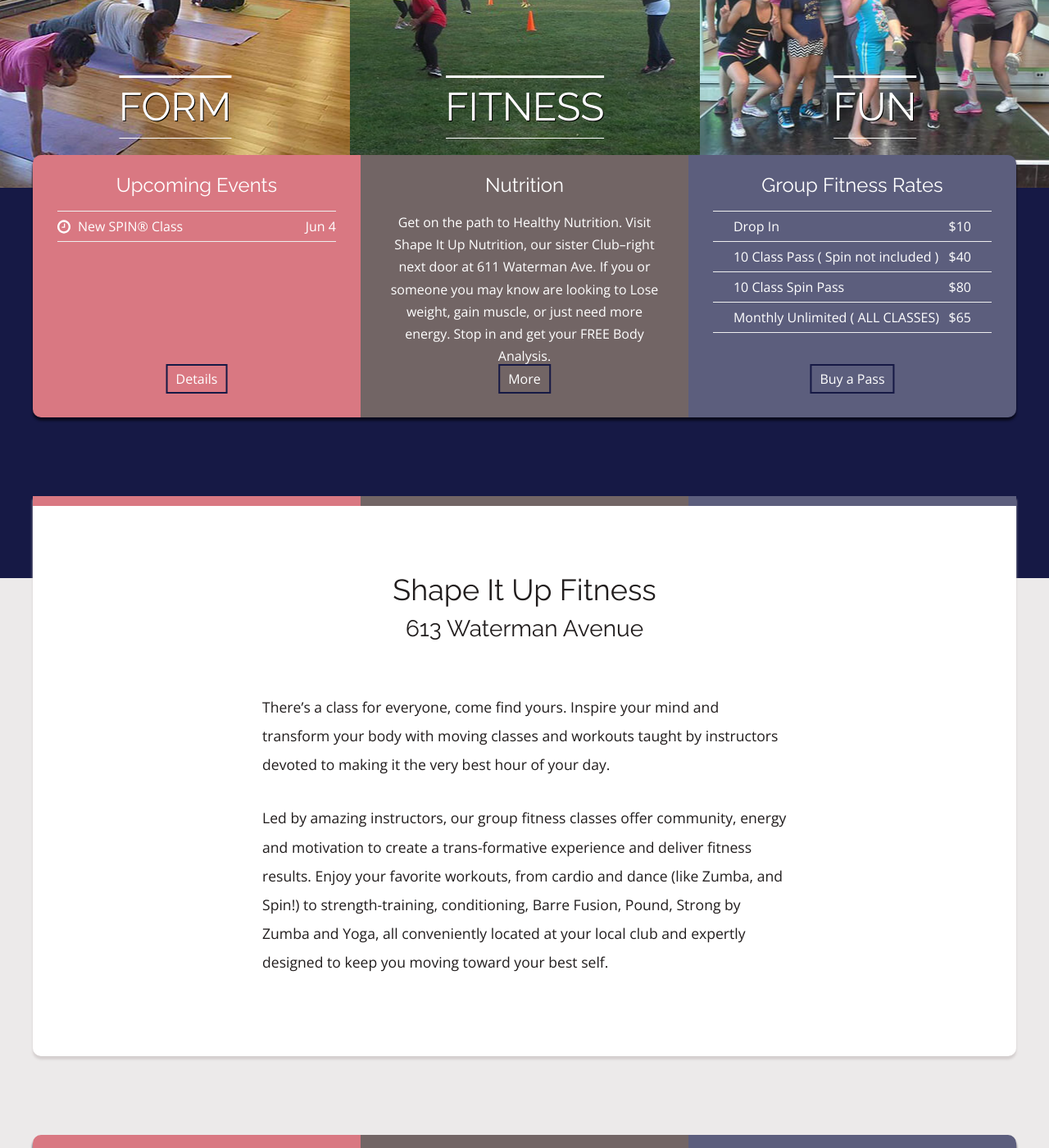
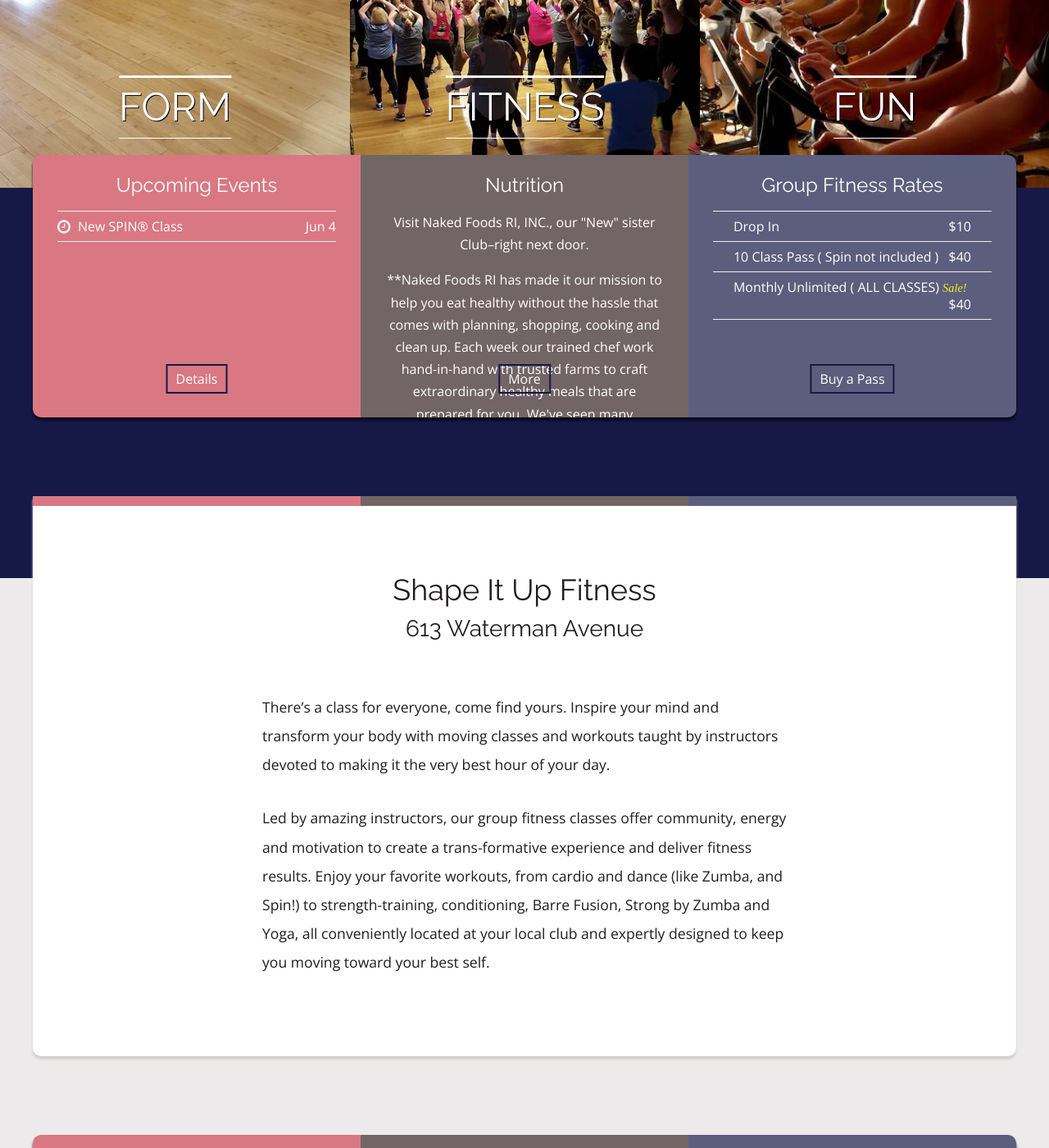
Before and after one commit to rwstone/shapeitup, a Jekyll site: the page built from index.md, in a window 1280 px wide and 1400 px high, scrolled down 249 px. Shown: the whole window at 82% size. Built offline with Jekyll 4.4.1, drawn with Linux system fonts in a browser that asks for light colours; some web fonts are replaced.

Commit message:
Updated Index

```diff
--- a/index.md
+++ b/index.md
@@ -1,39 +1,40 @@
 ---
 title: Home
-date: 2018-01-02 07:36:00 -05:00
+date: 2018-06-03 07:36:00 -04:00
 banner:
-- image: "/img/billboards/group_training.jpg"
+- image: "/uploads/29425936_616573272018595_1980543470441625491_n.jpg"
   title: Form
-- image: "/img/billboards/boot_camp_outdoors.jpg"
+- image: "/uploads/30689184_1519169178193264_6746825148734636032_n.jpg"
   title: Fitness
-- image: "/img/billboards/boot_camp_group.jpg"
+- image: "/uploads/aspin.jpg"
   title: Fun
 nutrition_title: Nutrition
-nutrition_description: "Get on the path to Healthy Nutrition.\nVisit Shape It Up Nutrition,
-  our sister Club--right next door at 611 Waterman Ave. If you or someone you may
-  know are looking to Lose weight, gain muscle, or just need more energy. Stop in
-  and get your FREE Body Analysis. "
+nutrition_description: "\nVisit Naked Foods RI, INC., our \"New\" sister Club--right
+  next door.  \n\n**Naked Foods RI has made it our mission to help you eat healthy
+  without the hassle that comes with planning, shopping, cooking and clean up. Each
+  week our trained chef work hand-in-hand with trusted farms to craft extraordinary
+  healthy meals that are prepared for you. We've seen many customers recommended friends
+  to our program. Each meal in our Weight Loss Bundle is an average of 350-450 calories
+  and is individually packaged in a ready-to-eat microwavable, BPA-free container.\n\n*
+  We also offer protein muffins, protein bites, and protein puddings.***"
 passes:
 - name: Drop In
   price: "$10"
   is_sale: false
 - name: 10 Class Pass ( Spin  not included )
   price: "$40"
-- name: 10 Class Spin Pass
-  price: "$80"
-  is_sale: false
 - name: Monthly Unlimited ( ALL CLASSES)
-  price: "$65"
-  is_sale: false
+  price: "$40"
+  is_sale: true
 title_seo: Shape It Up Fitness | East Providence, RI
 description_seo: Shape It Up Fitness is an exercise studio in East Providence, RI,
   with a fun and approachable attitude. We offer  group exercise classes, including
-  Zumba, Zumba Toning, Strong by Zumba,  Barre Fusion,  Yoga, Pound, Spin, and Small
-  Group Personal Training.
+  Zumba, Zumba Toning, Strong by Zumba,  Barre Fusion,  Yoga, Spin, and Small Group
+  Personal Training.
 layout: home
 ---
 
 
 There’s a class for everyone, come find yours. Inspire your mind and transform your body with moving classes and workouts taught by instructors devoted to making it the very best hour of your day.
 
-Led by amazing instructors, our group fitness classes offer community, energy and motivation to create a trans-formative experience and deliver fitness results. Enjoy your favorite workouts, from cardio and dance (like Zumba, and Spin!) to strength-training, conditioning, Barre Fusion, Pound, Strong by Zumba and Yoga, all conveniently located at your local club and expertly designed to keep you moving toward your best self.
+Led by amazing instructors, our group fitness classes offer community, energy and motivation to create a trans-formative experience and deliver fitness results. Enjoy your favorite workouts, from cardio and dance (like Zumba, and Spin!) to strength-training, conditioning, Barre Fusion, Strong by Zumba and Yoga, all conveniently located at your local club and expertly designed to keep you moving toward your best self.
```
